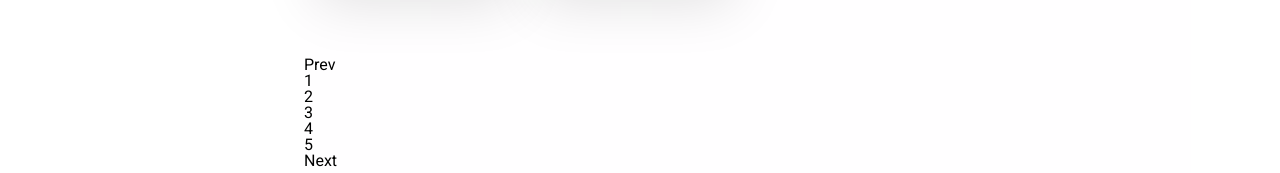
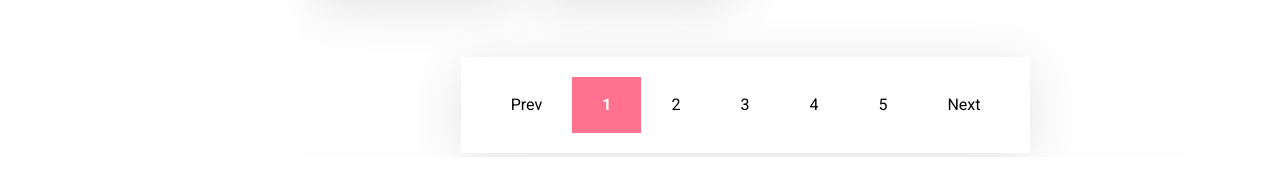
Before and after one commit to trilamanila/react-real-estate, a React app: page / in a window 1280 px wide. Shown: the part 791-964 px from the top of the page. Built offline with nearby package versions, Linux system fonts and the light colour scheme.

Commit message:
Styled pagination

```diff
--- a/assets/js/realEstate/Listings.js
+++ b/assets/js/realEstate/Listings.js
@@ -186,10 +186,10 @@ export default class Header extends Component {
       </div>
     </section>
 
-    <section className="pagination">
-      <ul className="pagination-nums">
+    <section id="pagination">
+      <ul className="pages">
         <li>Prev</li>
-        <li>1</li>
+        <li className="active">1</li>
         <li>2</li>
         <li>3</li>
         <li>4</li>
--- a/assets/sass/_content-area.scss
+++ b/assets/sass/_content-area.scss
@@ -123,6 +123,7 @@
 
         .listing {
             background: #fff;
+            border-radius: 5px;
             -webkit-box-shadow: 0px 9px 54px -4px rgba(224,224,224,1);
             -moz-box-shadow: 0px 9px 54px -4px rgba(224,224,224,1);
             box-shadow: 0px 9px 54px -4px rgba(224,224,224,1);
@@ -271,6 +272,36 @@
         cursor: pointer;
     }
 }
+
+#pagination{
+    text-align: center;
+
+    .pages{
+        margin: 0 auto;
+        display: inline-block;
+        padding: 20px;
+
+        background: white;
+        -webkit-box-shadow: 0px 9px 54px -4px rgba(224,224,224,1);
+        -moz-box-shadow: 0px 9px 54px -4px rgba(224,224,224,1);
+        box-shadow: 0px 9px 54px -4px rgba(224,224,224,1);
+
+        li {
+            padding: 20px 30px;
+            display: inline-block;
+
+        &.active,
+        &:hover {
+            color: white;
+            font-weight: 700;
+            background: $pink;
+            cursor: pointer;
+        }
+
+        }
+    }
+}
+
 .col-md-3{
     width: 23%;
     display: inline-block;
--- a/public/js/components/realEstate.js
+++ b/public/js/components/realEstate.js
@@ -702,10 +702,10 @@ var Header = function (_Component) {
         ),
         _react2.default.createElement(
           'section',
-          { className: 'pagination' },
+          { id: 'pagination' },
           _react2.default.createElement(
             'ul',
-            { className: 'pagination-nums' },
+            { className: 'pages' },
             _react2.default.createElement(
               'li',
               null,
@@ -713,7 +713,7 @@ var Header = function (_Component) {
             ),
             _react2.default.createElement(
               'li',
-              null,
+              { className: 'active' },
               '1'
             ),
             _react2.default.createElement(
```
Also changed, not shown: public/css/main.css.
